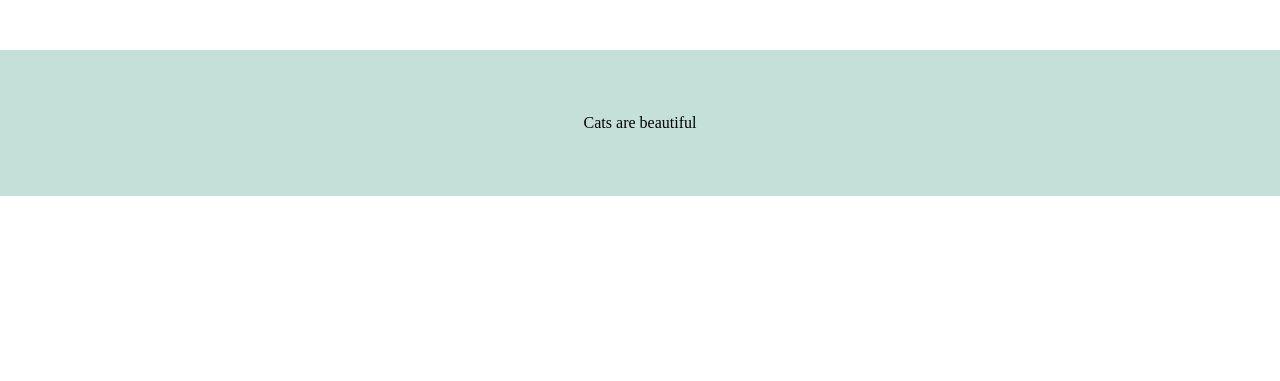
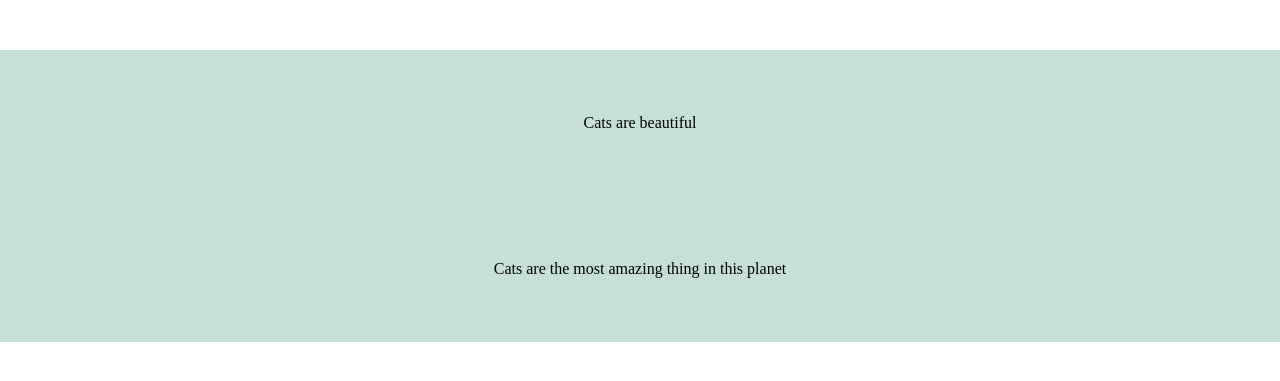
Before and after one commit to themichellesarmiento/CatsAreCool_Webpage, a plain HTML site: page index.html in a window 1280 px wide. Shown: the part 127-508 px from the top of the page. Drawn offline with Linux system fonts and the light colour scheme.

Commit message:
Add a new section

```diff
--- a/index.html
+++ b/index.html
@@ -12,5 +12,8 @@
   <section class="intro">
     <p class="intro_text">Cats are beautiful</p>
   </section>
+   <section class="intro">
+    <p class="intro_text">Cats are the most amazing thing in this planet</p>
+  </section>
 </body>
 </html>
```
